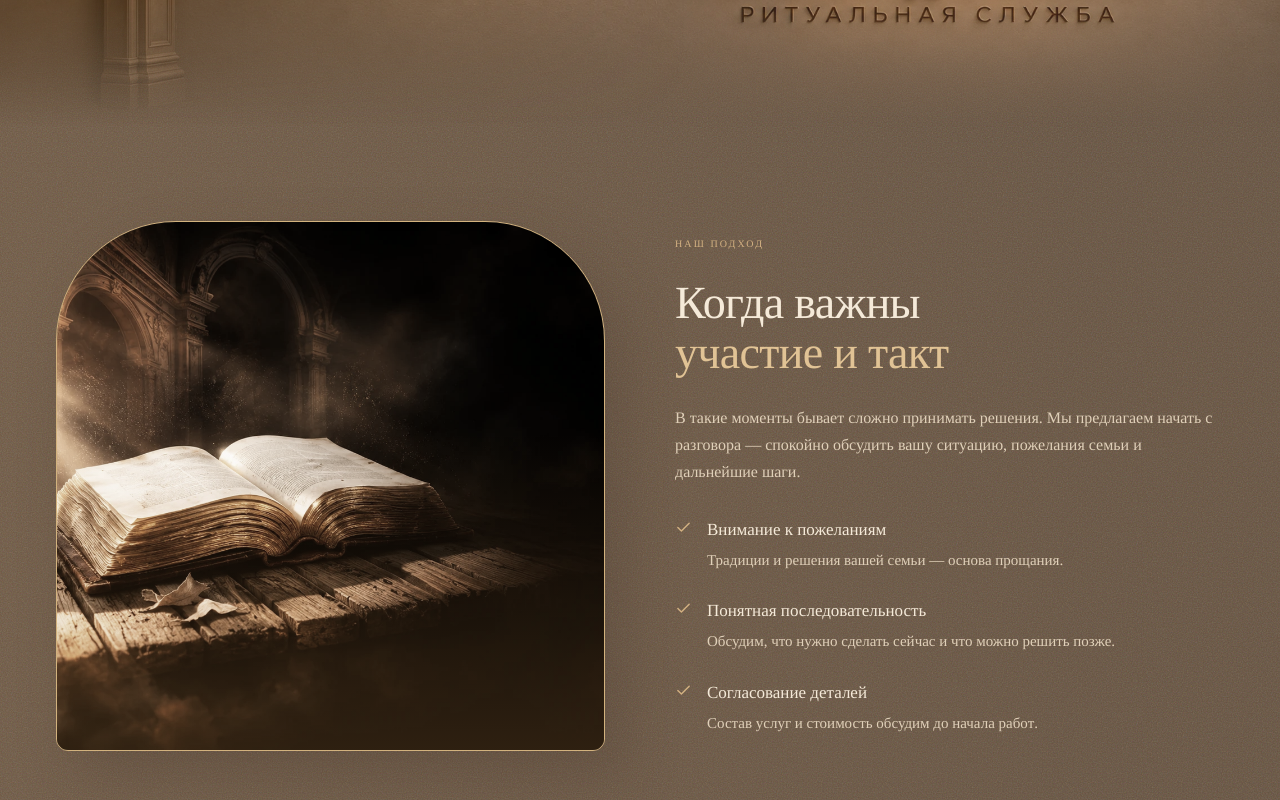
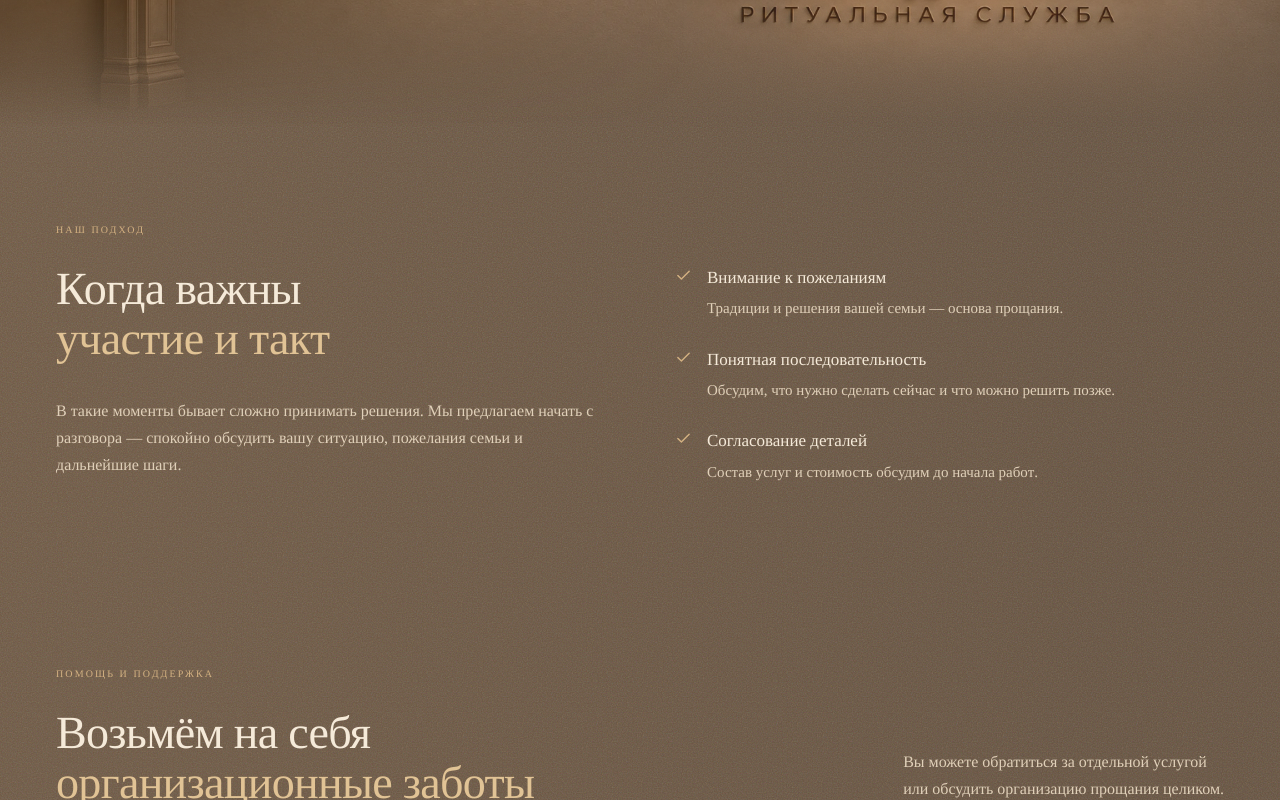
Before and after one commit to dimadyxless/ritual-ekaterinburg, a React (Vite) app: page / in a window 1280 px wide. Shown: the part 620-1420 px from the top of the page. Built offline with nearby package versions, Linux system fonts and the light colour scheme.

Commit message:
Remove book illustration and rebalance approach text

```diff
--- a/src/App.tsx
+++ b/src/App.tsx
@@ -76,7 +76,6 @@ export default function Home() {
         </section>
 
         <section className="approach section" id="approach">
-          <div className="memory-image"><img src="./images/book-atmosphere.webp" loading="lazy" alt="Раскрытая старинная книга на деревянном столе в золотом боковом свете и глубоких тенях" /></div>
           <div className="approach-copy"><p className="eyebrow">НАШ ПОДХОД</p><h2>Когда важны<br /><em>участие и такт</em></h2><p className="body-copy">В такие моменты бывает сложно принимать решения. Мы предлагаем начать с разговора — спокойно обсудить вашу ситуацию, пожелания семьи и дальнейшие шаги.</p><ul className="principles"><li><Check size={17} /><div><h3>Внимание к пожеланиям</h3><p>Традиции и решения вашей семьи — основа прощания.</p></div></li><li><Check size={17} /><div><h3>Понятная последовательность</h3><p>Обсудим, что нужно сделать сейчас и что можно решить позже.</p></div></li><li><Check size={17} /><div><h3>Согласование деталей</h3><p>Состав услуг и стоимость обсудим до начала работ.</p></div></li></ul></div>
         </section>
 
--- a/src/atmosphere.css
+++ b/src/atmosphere.css
@@ -151,3 +151,13 @@ em,.hero-content em { color:#e1c395; }
  .hero-content em { color:#e1c395; }
  .hero-description,.hero-note { color:#e0d0b9; }
 }
+
+/* Text-only approach section after removal of the book illustration. */
+.approach { display:block; }
+.approach-copy { display:grid; grid-template-columns:1fr 1fr; column-gap:70px; align-items:start; }
+.approach-copy > .eyebrow { grid-column:1/-1; }
+.approach-copy > h2 { grid-column:1; grid-row:2; }
+.approach-copy > .body-copy { grid-column:1; grid-row:3; }
+.approach-copy > .principles { grid-column:2; grid-row:2/4; margin:0; }
+.approach-copy > .principles li:first-child { margin-top:0; }
+@media(max-width:760px) { .approach-copy { display:block; } .approach-copy > .principles { margin-top:30px; } }
```
Also changed, not shown: 5 other files (tests, documents, lock files or other folders).
